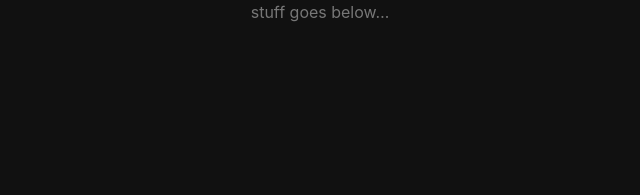
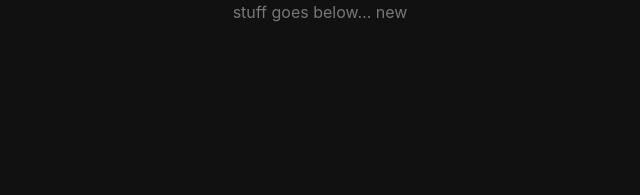
Before and after one commit to iamweswilson/iamweswilson, a Jekyll site: the page built from test.md, in a window 1280 px wide. Shown: the top 195 px of the page, without its empty margins (320-960 px from the left). Built offline with Jekyll 4.4.1, drawn with Linux system fonts in a browser that asks for light colours.

Commit message:
and... again

```diff
--- a/test.md
+++ b/test.md
@@ -1,8 +1,8 @@
 ---
 layout: test
-title: Work |
+title: Work
 ---
 
-stuff goes below...
+stuff goes below... new
 
-{{page.body}}
+{{post.body}}
```
